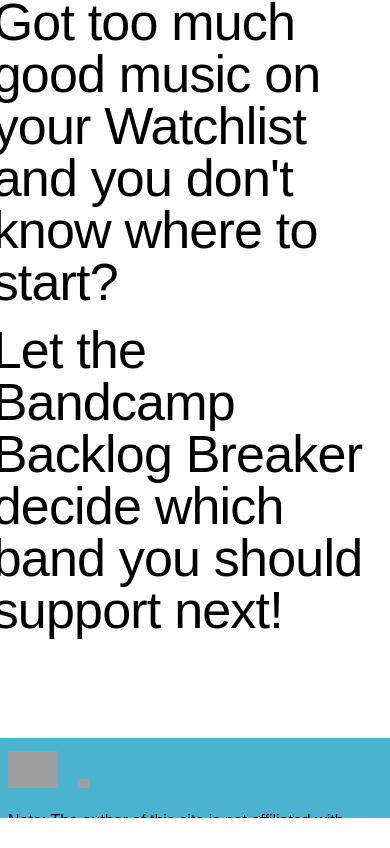
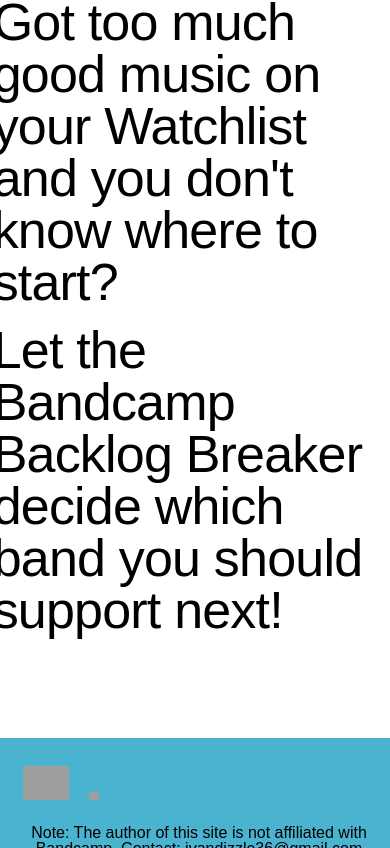
Before and after one commit to DVanJizzle/bandcampbacklogbreaker.github.io, an Angular app: page / in a window 390 px wide. Shown: the part 478-1326 px from the top of the page. Before the commit the page ends 1296 px from the top, so only its background shows below. Built offline with nearby package versions, Linux system fonts and the light colour scheme; grey boxes are pictures that could not be loaded.

Commit message:
fixed bottom clipping

```diff
--- a/src/app/app.component.html
+++ b/src/app/app.component.html
@@ -41,7 +41,6 @@
     letter-spacing: 0;
     position: relative;
     margin-left: 1rem;
-    bottom: 0rem;
     text-align: left;
     top: -0.5rem;
   }
@@ -143,6 +142,12 @@
     height: 13%;
     width: 13%;
   }
+
+  @media screen and (max-width: 768px) {
+    footer {
+      padding: 15px; /* Mehr Raum schaffen */
+      text-align: center; /* Text besser anpassen */
+    }
 </style>
 
 <main class="main">
```
